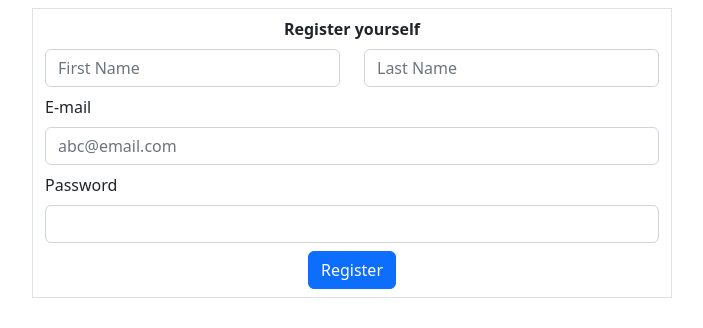
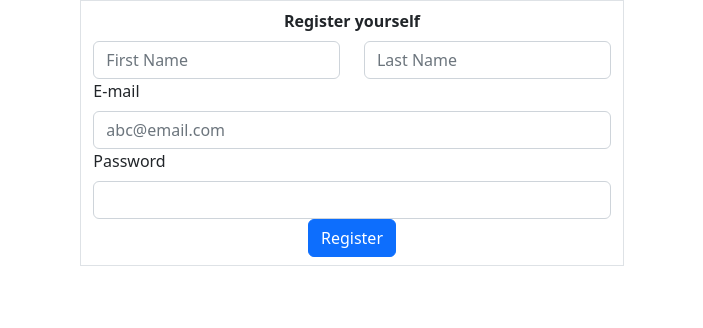
Before and after one commit to anshulgupta222/TaskerUI, an Angular app: page / in a window 1280 px wide. Shown: the top 328 px of the page, without its empty margins (288-991 px from the left). Built offline with nearby package versions, Linux system fonts and the light colour scheme.

Commit message:
Changes related to bootstrap classes in registration-form

```diff
--- a/src/app/app.component.html
+++ b/src/app/app.component.html
@@ -1,2 +1,4 @@
 <!--<h1>This is Task Tracking Application UI</h1>-->
-<registration-form></registration-form>
+<div class="conatainer-fluid">
+    <registration-form></registration-form>
+</div>
--- a/src/app/registration-form/registration-form.component.html
+++ b/src/app/registration-form/registration-form.component.html
@@ -1,20 +1,32 @@
-<div class="container-md border my-2">
-    <div class="text-center my-2" style="font-weight: bold;">Register yourself</div>
+<div class="row justify-content-center">
+  <div class="col-md-5 border">
+    <div class="text-center my-2" style="font-weight: bold">
+      Register yourself
+    </div>
     <form [formGroup]="form" (ngSubmit)="register()">
-    <div *ngIf="form?.errors" class="alert alert-danger">Connection is not establish yet</div>
+      <div *ngIf="form?.errors" class="alert alert-danger">
+        Connection is not establish yet
+      </div>
       <div class="form-group">
-    <div class="row my-2">
-
+        <div class="row">
           <div class="col-md-6">
             <input
               formControlName="firstName"
-                    id = "firstName"
+              id="firstName"
               type="text"
               class="form-control"
-                    placeholder="First Name">
-                    <div *ngIf ="firstName?.['touched'] && firstName?.['invalid']" class ="alert alert-danger">
-                        <div *ngIf ="firstName?.errors?.['required']">First Name is required.</div>
-                        <div *ngIf ="firstName?.errors?.['cannotContainSpace']">First Name can not contain space.</div>
+              placeholder="First Name"
+            />
+            <div
+              *ngIf="firstName?.['touched'] && firstName?.['invalid']"
+              class="alert alert-danger"
+            >
+              <div *ngIf="firstName?.errors?.['required']">
+                First Name is required.
+              </div>
+              <div *ngIf="firstName?.errors?.['cannotContainSpace']">
+                First Name can not contain space.
+              </div>
             </div>
           </div>
           <div class="col-md-6">
@@ -23,11 +35,12 @@
               id="lastName"
               type="text"
               class="form-control"
-                    placeholder="Last Name">
+              placeholder="Last Name"
+            />
           </div>
         </div>
       </div>
-    <div class="row my-2">
+      <div class="row">
         <div class="form-group">
           <label for="Email" class="form-label">E-mail</label>
           <div class="col-md-12">
@@ -36,30 +49,43 @@
               id="email"
               type="email"
               class="form-control"
-                placeholder="abc@email.com">
-                <div *ngIf="email?.['touched'] && email?.['invalid'] " class="alert alert-danger">
+              placeholder="abc@email.com"
+            />
+            <div
+              *ngIf="email?.['touched'] && email?.['invalid'] "
+              class="alert alert-danger"
+            >
               <div *ngIf="email?.errors?.['required']">E-mail is required</div>
-                    <div *ngIf="email?.errors?.['email']">Please Enter a valid Email</div>
+              <div *ngIf="email?.errors?.['email']">
+                Please Enter a valid Email
+              </div>
             </div>
           </div>
         </div>
       </div>
 
       <div class="form-group">
-        <div class="row my-2">
+        <div class="row">
           <label for="password" class="form-label">Password</label>
           <div class="col-md-12">
             <input
               formControlName="password"
               id="password"
               type="password"
-                class="form-control">
-                <div *ngIf ="password?.['touched'] && password?.['invalid']" class="alert alert-danger">
-                <div *ngIf="email?.errors?.['required']">password is required</div>
-                <div *ngIf="password?.errors?.['pattern']">Password should contain atleast one capital letter</div>
+              class="form-control"
+            />
+            <div
+              *ngIf="password?.['touched'] && password?.['invalid']"
+              class="alert alert-danger"
+            >
+              <div *ngIf="email?.errors?.['required']">
+                password is required
+              </div>
+              <div *ngIf="password?.errors?.['pattern']">
+                Password should contain atleast one capital letter
               </div>
             </div>
-
+          </div>
         </div>
       </div>
       <div class="form-group">
@@ -70,3 +96,4 @@
       </div>
     </form>
   </div>
+</div>
--- a/src/styles.css
+++ b/src/styles.css
@@ -1,9 +1,5 @@
 @import "~bootstrap/dist/css/bootstrap.css";
 
-.container-md{
-    width: 50%;
-    height:auto;
-}
 .form-control.ng-touched.ng-invalid{
     border:2px solid red;
 }
```
Lines whose indentation alone changed are shown as unchanged.
